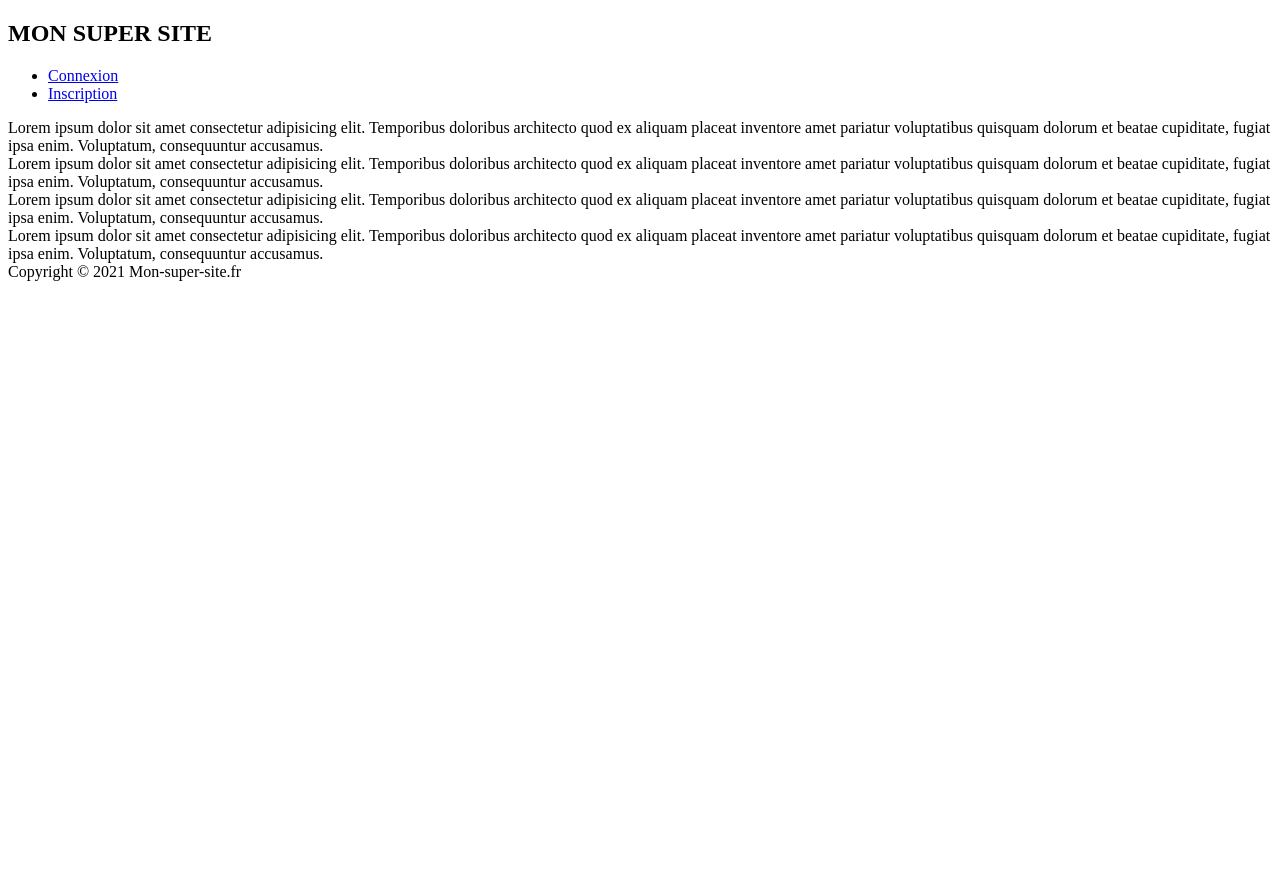
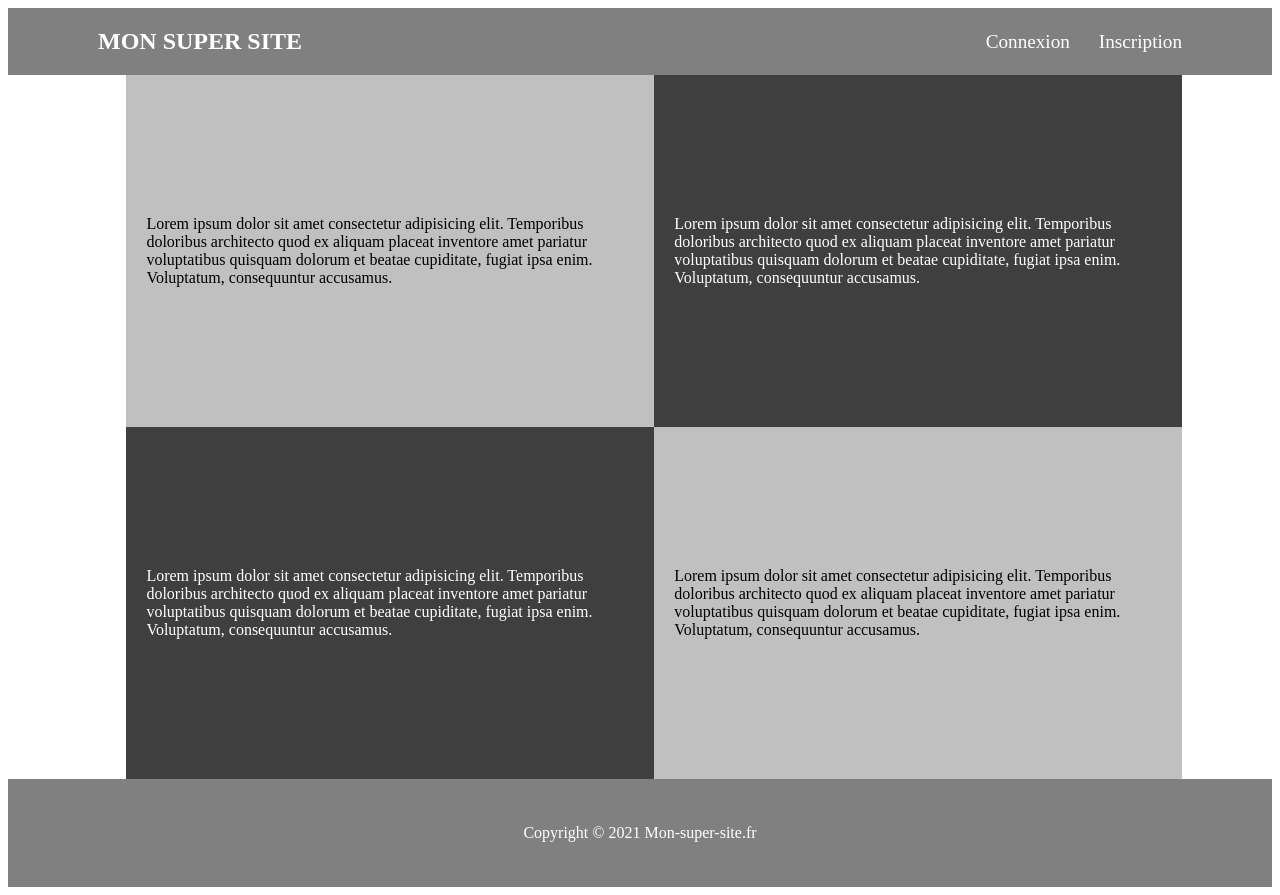
Before and after one commit to LaitAh/AgenceColibri_exo, a PHP site: page / in a window 1280 px wide. Before the commit the page ends 281 px from the top, so only its background shows below. Run offline with PHP 8.4, Linux system fonts and the light colour scheme; data that the repository does not hold is empty; some libraries are stand-ins or nearby versions.

Commit message:
feat: formating the home page visual with CSS

```diff
--- a/app/Views/header.tpl.php
+++ b/app/Views/header.tpl.php
@@ -4,7 +4,8 @@
     <meta charset="UTF-8">
     <meta http-equiv="X-UA-Compatible" content="IE=edge">
     <meta name="viewport" content="width=device-width, initial-scale=1.0">
-    <title>Exercice</title>
+    <link rel="stylesheet" href="<?= $absoluteUrl ?>/css/style.css">
+    <title>Exercice Agence Colibri - Léa Clair</title>
 </head>
 <body>
     <nav>
--- a/app/Views/home.tpl.php
+++ b/app/Views/home.tpl.php
@@ -1,4 +1,4 @@
-<article>Lorem ipsum dolor sit amet consectetur adipisicing elit. Temporibus doloribus architecto quod ex aliquam placeat inventore amet pariatur voluptatibus quisquam dolorum et beatae cupiditate, fugiat ipsa enim. Voluptatum, consequuntur accusamus.</article>
-<article>Lorem ipsum dolor sit amet consectetur adipisicing elit. Temporibus doloribus architecto quod ex aliquam placeat inventore amet pariatur voluptatibus quisquam dolorum et beatae cupiditate, fugiat ipsa enim. Voluptatum, consequuntur accusamus.</article>
-<article>Lorem ipsum dolor sit amet consectetur adipisicing elit. Temporibus doloribus architecto quod ex aliquam placeat inventore amet pariatur voluptatibus quisquam dolorum et beatae cupiditate, fugiat ipsa enim. Voluptatum, consequuntur accusamus.</article>
-<article>Lorem ipsum dolor sit amet consectetur adipisicing elit. Temporibus doloribus architecto quod ex aliquam placeat inventore amet pariatur voluptatibus quisquam dolorum et beatae cupiditate, fugiat ipsa enim. Voluptatum, consequuntur accusamus.</article>
+<article class="dark">Lorem ipsum dolor sit amet consectetur adipisicing elit. Temporibus doloribus architecto quod ex aliquam placeat inventore amet pariatur voluptatibus quisquam dolorum et beatae cupiditate, fugiat ipsa enim. Voluptatum, consequuntur accusamus.</article>
+<article class="light">Lorem ipsum dolor sit amet consectetur adipisicing elit. Temporibus doloribus architecto quod ex aliquam placeat inventore amet pariatur voluptatibus quisquam dolorum et beatae cupiditate, fugiat ipsa enim. Voluptatum, consequuntur accusamus.</article>
+<article class="dark">Lorem ipsum dolor sit amet consectetur adipisicing elit. Temporibus doloribus architecto quod ex aliquam placeat inventore amet pariatur voluptatibus quisquam dolorum et beatae cupiditate, fugiat ipsa enim. Voluptatum, consequuntur accusamus.</article>
+<article class="light">Lorem ipsum dolor sit amet consectetur adipisicing elit. Temporibus doloribus architecto quod ex aliquam placeat inventore amet pariatur voluptatibus quisquam dolorum et beatae cupiditate, fugiat ipsa enim. Voluptatum, consequuntur accusamus.</article>
--- a/public/css/style.css
+++ b/public/css/style.css
@@ -0,0 +1,77 @@
+/* MOBILE & TABLET */
+
+body {
+  color: white;
+}
+
+
+nav {
+  background-color: #808080;
+  padding: 20px 90px;
+  display: flex;
+  flex-direction: row;
+  justify-content: space-between;
+  align-items: center;
+}
+
+h1 {
+  margin: 0;
+}
+
+ul {
+  list-style-type: none;
+  margin: 0;
+}
+
+li {
+  display: inline-block;
+}
+
+li a {
+  text-decoration: none;
+  color: white;
+  margin-left: 25px;
+  font-size: 120%;
+}
+
+section {
+  padding: 0 90px;
+}
+
+article {
+  padding: 140px 20px;
+}
+
+article.dark {
+  background-color: #3F3F3F;
+}
+
+article.light {
+  background-color: #C0C0C0;
+  color: black;
+}
+
+footer {
+  background-color: #808080;
+  text-align: center;
+  padding: 45px;
+}
+
+
+/* DESKTOP */
+
+@media only screen and (min-width: 992px) {
+  section {
+    display: flex;
+    flex-flow: row-reverse wrap-reverse;
+  }
+
+  article {
+    align-content: stretch;
+    width: 45%;
+  }
+
+  article:nth-child(2) {
+    order: -1;
+  }
+}
```
